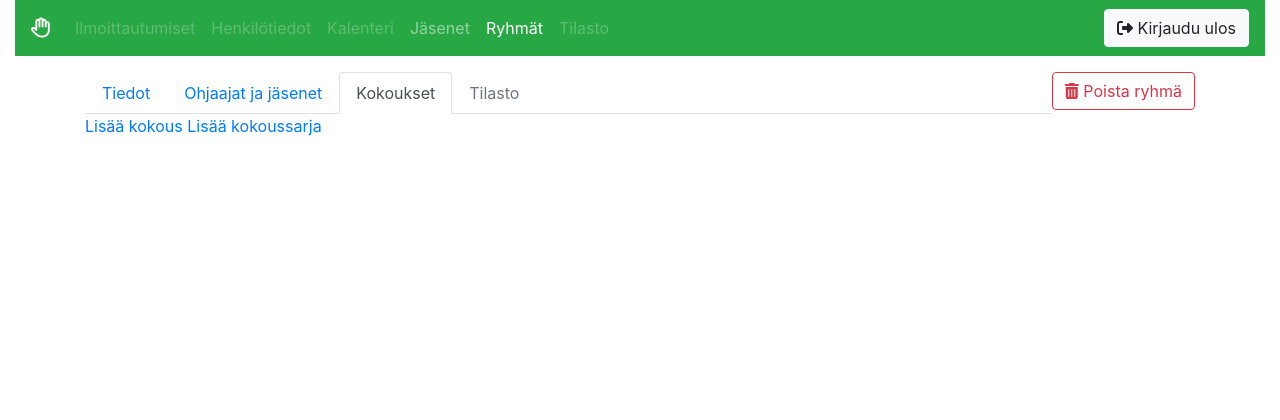
After one commit to artoh/paikalla, a Flask app: page /ryhmat/1/kokoukset in a window 1280 px wide. The commit adds this page. Shown: the top 420 px of the page. Run offline with Flask 2, Linux system fonts and the light colour scheme; data that the repository does not hold is empty; some libraries are stand-ins or nearby versions.

Commit message:
Kokouksen lisäämisen lomake

```diff
--- a/application/models/kokous.py
+++ b/application/models/kokous.py
@@ -9,11 +9,12 @@ Lasnaolo = db.Table('Lasnaolo',
 class Kokous(db.Model) :
     __tablename__ = "Kokous"
     id = db.Column(db.Integer, primary_key=True)
-    ryhma = db.Column( db.Integer, db.ForeignKey('Ryhma.id'), nullable=False)
+    ryhmaId = db.Column( db.Integer, db.ForeignKey('Ryhma.id'), nullable=False)
     alkaa = db.Column( db.DateTime, nullable=False )
     paattyy = db.Column( db.DateTime, nullable=True)
     sijainti = db.Column( db.Text, nullable=True)
     kuvaus = db.Column( db.Text, nullable=True)
     memo = db.Column( db.Text, nullable=True)
+    ryhma = db.relationship('Ryhma', backref='kokoukset', lazy=True)
     lasna = db.relationship('Ryhmassa', secondary=Lasnaolo, lazy=True,
-                            backref=db.backref('kokokukset', lazy=True))
+                            backref=db.backref('kokoukset', lazy=True))
--- a/application/templates/ryhmat/jasenet.html
+++ b/application/templates/ryhmat/jasenet.html
@@ -1,4 +1,5 @@
-{% extends "ryhmat/layout.html" %} {% block intab %}
+{% extends "ryhmat/layout.html" %}
+{% block intab %}
 
 <div>
   <form action="{{url_for('ryhmat_linkita_jasen',ryhma_id=ryhma.id)}}" method="post">
--- /dev/null
+++ b/application/templates/ryhmat/kokoukset.html
@@ -0,0 +1,17 @@
+ {% extends "ryhmat/layout.html" %}
+ {% block intab %}
+
+<a href="{{ url_for('ryhmat_kokoukset_uusi', ryhma_id=ryhma.id) }}">
+  Lisää kokous
+</a>
+<a href="{{ url_for('ryhmat_kokoukset_uusisarja', ryhma_id=ryhma.id) }}">
+  Lisää kokoussarja
+</a>
+
+
+<ul>
+ {% for kokous in ryhma.kokoukset|sort(attribute="alkaa") %}
+    <li>{{kokous.alkaa}} - {{kokous.paattyy}}</li>
+ {% endfor %}
+</ul>
+{% endblock %}
--- a/application/templates/ryhmat/layout.html
+++ b/application/templates/ryhmat/layout.html
@@ -55,7 +55,7 @@
     {% if "kokoukset" in request.path %}
     <a class="nav-link active" href="#">
     {% else %}
-    <a class="nav-link disabled" href="kokoukset">
+    <a class="nav-link" href="{{url_for('ryhmat_kokoukset', ryhma_id=ryhma.id)}}">
     {% endif %}
       Kokoukset
     </a>
--- a/application/views/ryhmat/__init__.py
+++ b/application/views/ryhmat/__init__.py
@@ -1,3 +1,4 @@
 from .ryhmat import *
 from .tiedot import *
 from .jasenet import *
+from .kokoukset import *
--- /dev/null
+++ b/application/views/ryhmat/kokoukset.py
@@ -0,0 +1,26 @@
+from application import app, db
+from flask import render_template, request, url_for, redirect, flash
+from application.models import Ryhma, Ryhmassa, Henkilo
+from datetime import datetime
+from application.forms.kokoukset import KokousTiedotForm, KokousSarjaForm
+
+@app.route("/ryhmat/<ryhma_id>/kokoukset")
+def ryhmat_kokoukset(ryhma_id):
+    ryhma = Ryhma.query.get(ryhma_id)
+    return render_template("ryhmat/kokoukset.html", ryhma=ryhma)
+
+@app.route("/ryhmat/<ryhma_id>/kokoukset/uusi")
+def ryhmat_kokoukset_uusi(ryhma_id):
+    ryhma = Ryhma.query.get(ryhma_id)
+    form = KokousTiedotForm()
+    return render_template("ryhmat/uusikokous.html", ryhma=ryhma, form=form)
+
+@app.route("/ryhmat/<ryhma_id>/kokoukset/", methods=["POST"])
+def ryhmat_luo_kokous(ryhma_id):
+    return redirect( url_for("ryhmat_kokoukset", ryhma_id=ryhma_id) )
+
+@app.route("/ryhmat/<ryhma_id>/kokoukset/uusisarja")
+def ryhmat_kokoukset_uusisarja(ryhma_id):
+    ryhma = Ryhma.query.get(ryhma_id)
+    form = KokousSarjaForm()
+    return render_template("ryhmat/uusikokous.html", ryhma=ryhma, form=form)
```
Also changed, not shown: application/forms/kokoukset.py (added, +27 -0 lines), application/templates/ryhmat/uusikokous.html (added, +10 -0 lines).
